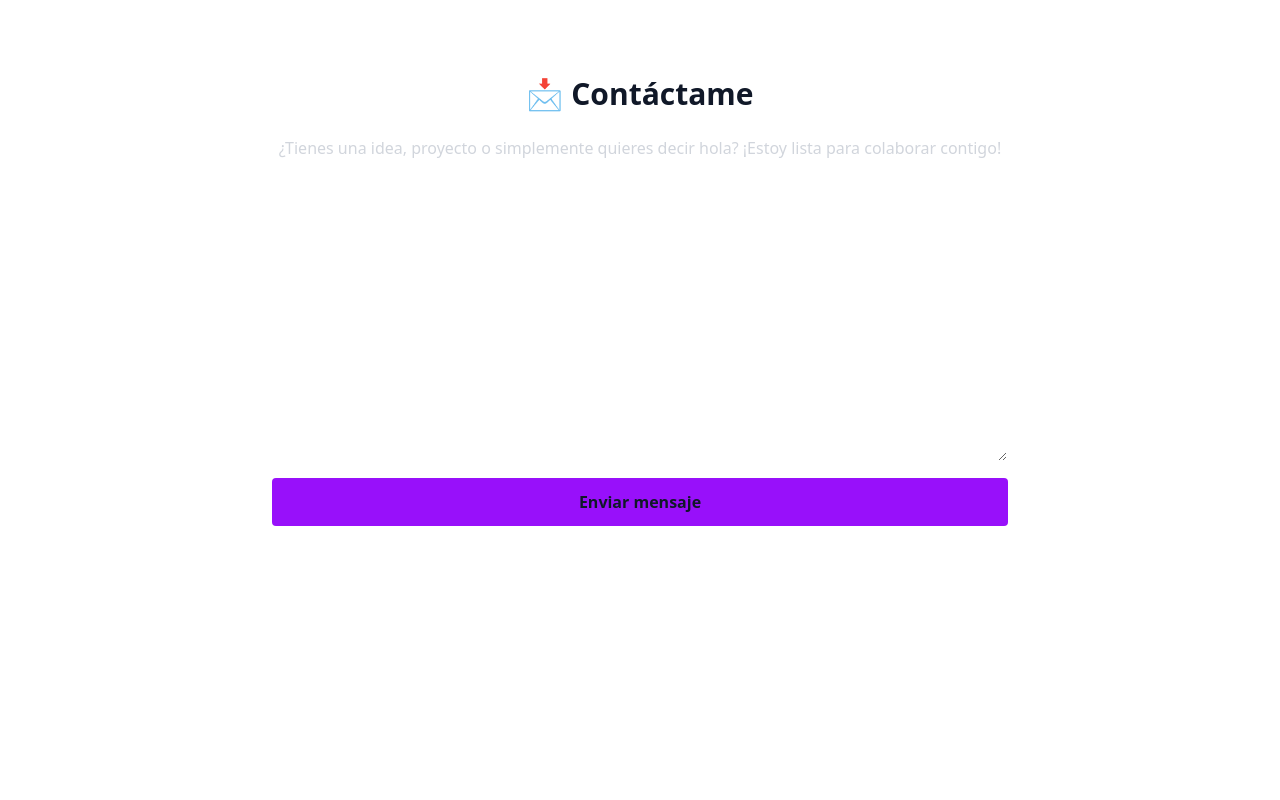
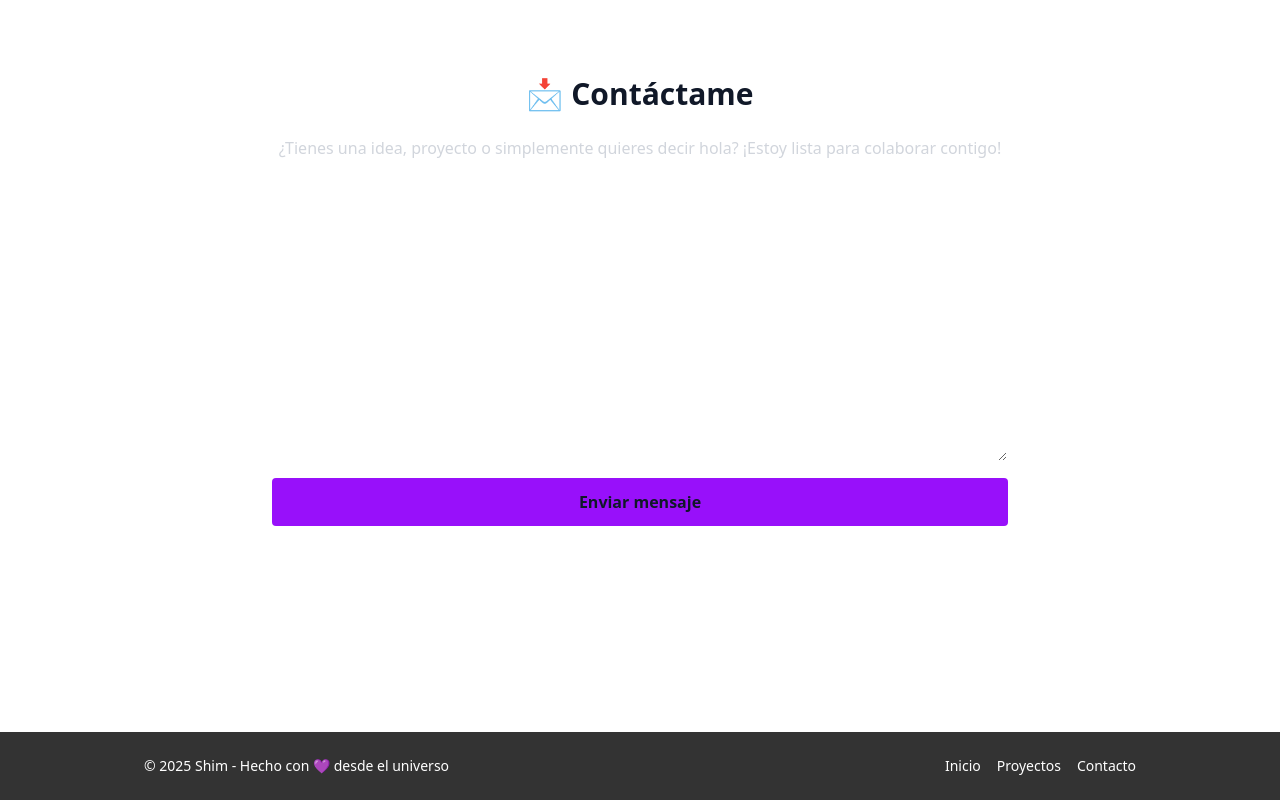
Before and after one commit to AlceaXich/Portafolio-Website, a React (Vite) app in the folder portafolio-website-v2/: page / in a window 1280 px wide. Shown: the part 1182-1982 px from the top of the page. Before the commit the page ends 1834 px from the top, so only its background shows below. Built offline with nearby package versions, Linux system fonts and the light colour scheme.

Commit message:
Add section Footer

```diff
--- a/portafolio-website-v2/src/App.jsx
+++ b/portafolio-website-v2/src/App.jsx
@@ -3,6 +3,7 @@ import About from "./components/About";
 import Background from "./components/Background";
 import Projects from "./components/Projects";
 import Contact from "./components/Contact";
+import Footer from "./components/Footer";
 
 export default function App() {
   return <div className="min-h-screen bg-white dark:bg-[#0b0c10] text-gray-900 dark:text-white">
@@ -11,5 +12,6 @@ export default function App() {
     <About/>
     <Projects/>
     <Contact/>
+    <Footer/>
   </div>
 }
--- a/portafolio-website-v2/src/components/Footer.jsx
+++ b/portafolio-website-v2/src/components/Footer.jsx
@@ -0,0 +1,17 @@
+export default function Footer() {
+  return (
+    <footer className="bg-black/80 text-white py-6 mt-20">
+      <div className="max-w-5xl mx-auto px-4 flex flex-col md:flex-row justify-between items-center text-sm">
+        <p>
+          © {new Date().getFullYear()} Shim - Hecho con 💜 desde el universo
+        </p>
+
+        <div className="flex space-x-4 mt-4 md:mt-0">
+          <a href="#inicio" className="hover:text-purple-400 transition-colors">Inicio</a>
+          <a href="#proyectos" className="hover:text-purple-400 transition-colors">Proyectos</a>
+          <a href="#contacto" className="hover:text-purple-400 transition-colors">Contacto</a>
+        </div>
+      </div>
+    </footer>
+  )
+}
```
